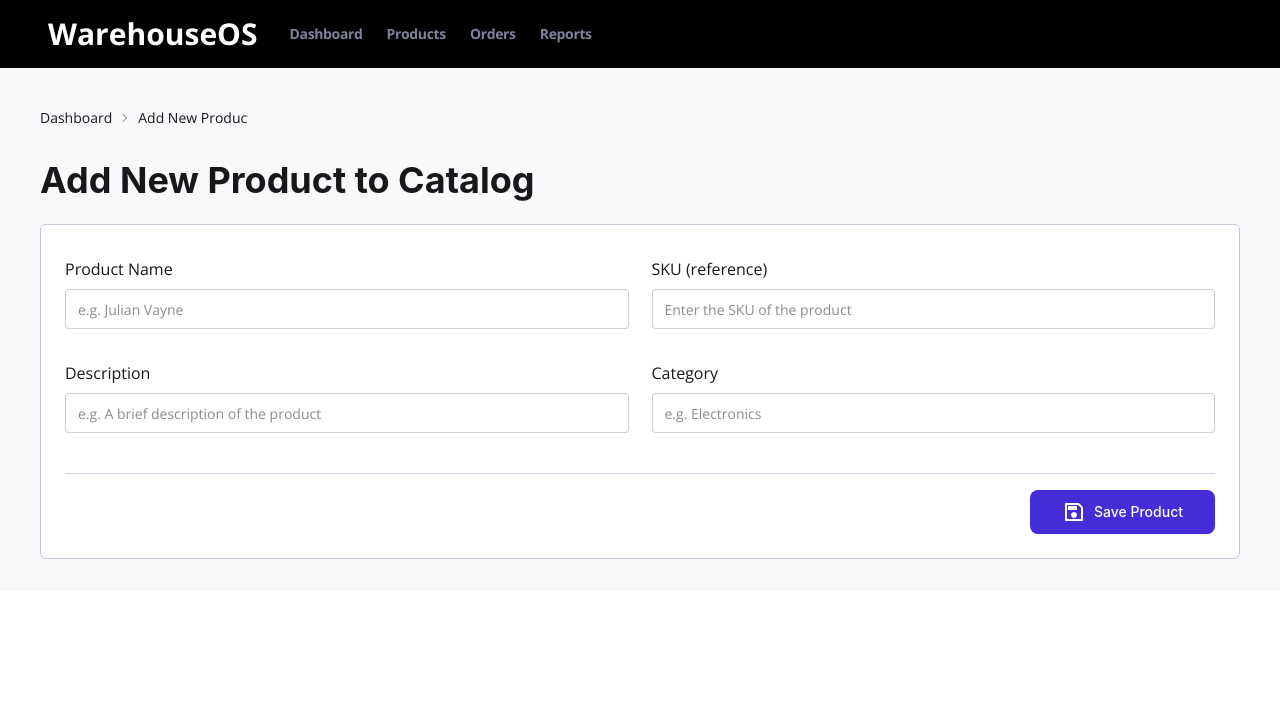
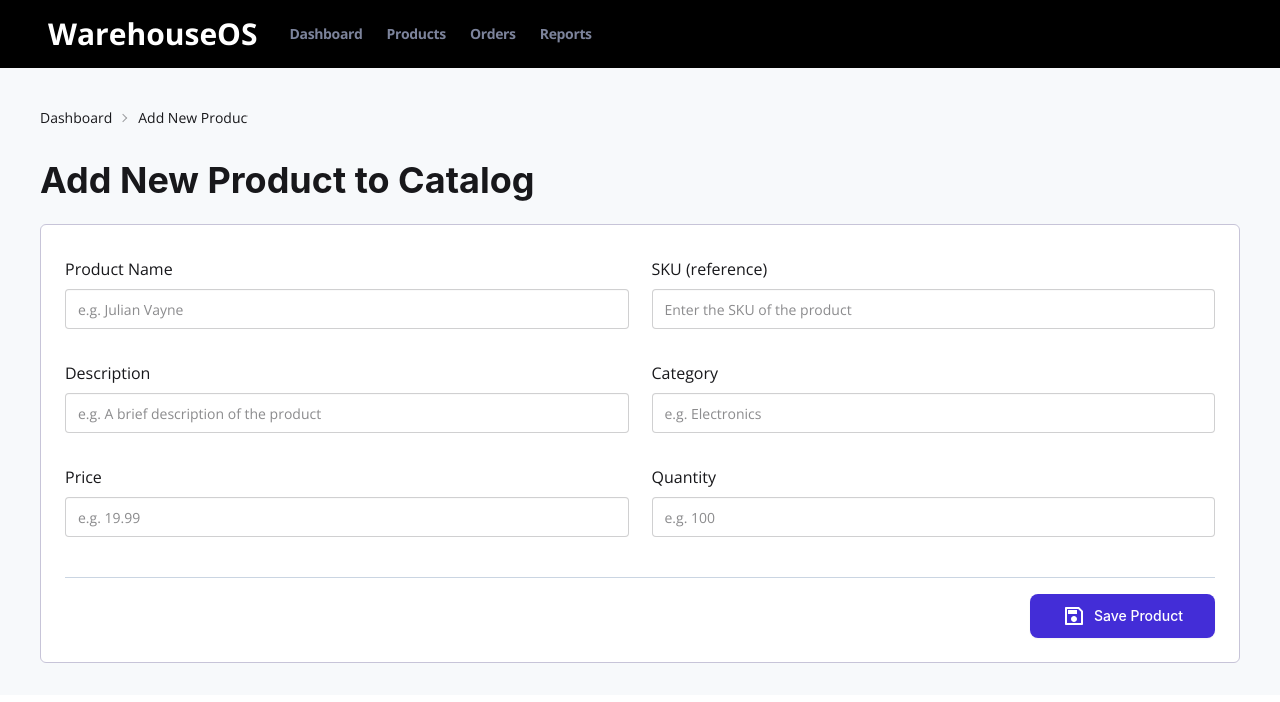
Before and after one commit to ayoub-jabiri/warehouse, a Next.js app: page /add-new-product in a window 1280 px wide. Shown: the top 702 px of the page. Built offline with nearby package versions, Linux system fonts and the light colour scheme; no server answers.

Commit message:
Set up the product model, zod validation schema, and finished the GET and POST methods in the products route

```diff
--- a/app/(protected)/add-new-product/page.tsx
+++ b/app/(protected)/add-new-product/page.tsx
@@ -6,16 +6,14 @@ import axios from "axios";
 import AlertPopup from "@/app/_components/layout/global/AlertPopup";
 import { ProductI } from "@/app/_types/Product";
 
-// interface FormErrors {
-//     title?: { error: string };
-//     author?: { error: string };
-//     image?: { error: string };
-//     isbn?: { error: string };
-//     category?: { error: string };
-//     status?: { error: string };
-//     yearOfPublication?: { error: string };
-//     description?: { error: string };
-// }
+interface FormErrors {
+    name?: { error: string };
+    sku?: { error: string };
+    description?: { error: string };
+    category?: { error: string };
+    price?: { error: string };
+    quantity?: { error: string };
+}
 
 export default function AddNewProduct() {
     const [newProductData, setNewProductData] = useState<ProductI>({
@@ -140,6 +138,40 @@ export default function AddNewProduct() {
                             </p> */}
                         </fieldset>
                     </div>
+                    <div className="flex justify-between">
+                        <fieldset className="fieldset w-[49%]">
+                            <legend className="fieldset-legend">Price</legend>
+                            <input
+                                type="text"
+                                className="input w-full"
+                                placeholder="e.g. 19.99"
+                                name="price"
+                                value={newProductData.price}
+                                onChange={handleChange}
+                            />
+                            {/* <p className="text-[#F44336] text-sm mt-2">
+                                {formErrors?.price &&
+                                    `* ${formErrors.price.error}`}
+                            </p> */}
+                        </fieldset>
+                        <fieldset className="fieldset w-[49%]">
+                            <legend className="fieldset-legend">
+                                Quantity
+                            </legend>
+                            <input
+                                type="text"
+                                className="input w-full"
+                                placeholder="e.g. 100"
+                                name="quantity"
+                                value={newProductData.quantity}
+                                onChange={handleChange}
+                            />
+                            {/* <p className="text-[#F44336] text-sm mt-2">
+                                {formErrors?.quantity &&
+                                    `* ${formErrors.quantity.error}`}
+                            </p> */}
+                        </fieldset>
+                    </div>
 
                     <div className="self-stretch pt-4 mt-4 border-t border-slate-300 inline-flex justify-end items-center gap-4">
                         <button className="size- px-8 py-2.5 bg-indigo-700 rounded-lg shadow-[0px_1px_2px_0px_rgba(0,0,0,0.05)] flex justify-start items-center gap-2 cursor-pointer">
--- /dev/null
+++ b/app/_back-end/_models/product.model.ts
@@ -0,0 +1,55 @@
+import { Schema, model, Document, models } from "mongoose";
+
+interface ProductI extends Document {
+    name: string;
+    description: string;
+    sku: string;
+    category: string;
+    price: string;
+    quantity: string;
+}
+
+const productSchema = new Schema<ProductI>(
+    {
+        name: {
+            type: String,
+            required: true,
+        },
+        description: {
+            type: String,
+            required: true,
+        },
+        sku: {
+            type: String,
+            required: true,
+            unique: true,
+        },
+        category: {
+            type: String,
+            required: true,
+        },
+        price: {
+            type: String,
+            required: true,
+        },
+        quantity: {
+            type: String,
+            required: true,
+        },
+    },
+    {
+        timestamps: true,
+        toJSON: {
+            transform(doc, ret) {
+                const { _id, __v, ...rest } = ret;
+
+                return {
+                    id: _id.toHexString(),
+                    ...rest,
+                };
+            },
+        },
+    }
+);
+
+export default models.Product || model<ProductI>("Product", productSchema);
--- /dev/null
+++ b/app/_back-end/_schemas/product.schema.ts
@@ -0,0 +1,34 @@
+import z from "zod";
+
+export const productSchema = z
+    .object({
+        name: z.string().min(1, { error: "The product name is required" }),
+        description: z
+            .string()
+            .min(1, { error: "The product description is required" }),
+        sku: z.string().min(1, { error: "The product SKU is required" }),
+        category: z
+            .string()
+            .min(1, { error: "The product category is required" }),
+        price: z.string().min(1, { error: "The product price is required" }),
+        quantity: z
+            .string()
+            .min(1, { error: "The product quantity is required" }),
+    })
+    .superRefine(({ price, quantity }, ctx) => {
+        if (+price <= 0) {
+            ctx.addIssue({
+                code: "custom",
+                message: "The price should be greater than 0",
+                path: ["price"],
+            });
+        }
+
+        if (+quantity <= 0) {
+            ctx.addIssue({
+                code: "custom",
+                message: "The price should be greater than 0",
+                path: ["price"],
+            });
+        }
+    });
--- /dev/null
+++ b/app/_back-end/_services/product.service.ts
@@ -0,0 +1,16 @@
+import Product from "@/app/_back-end/_models/product.model";
+import { type ProductI } from "@/app/_types/Product";
+
+export const getAllProducts = async (): Promise<ProductI[]> =>
+    await Product.find();
+
+export const getSingleProductById = async (
+    id: string
+): Promise<ProductI | null> => await Product.findById(id);
+
+export const getSingleProductBySku = async (
+    sku: string
+): Promise<ProductI | null> => await Product.findOne({ sku });
+
+export const addNewProduct = async (product: ProductI): Promise<ProductI> =>
+    await Product.create(product);
--- a/app/_lib/db.ts
+++ b/app/_lib/db.ts
@@ -3,12 +3,6 @@ import mongoose from "mongoose";
 const DATABASE_URL: string = process.env.DATABASE_URL!;
 
 export async function dbConnect() {
-
-    console.log("###############");
-    console.log(DATABASE_URL);
-    console.log("###############");
-
-
     try {
         await mongoose.connect(DATABASE_URL);
 
--- a/app/_types/Product.ts
+++ b/app/_types/Product.ts
@@ -1,4 +1,5 @@
 export interface ProductI {
+    id?: string;
     name: string;
     sku: string;
     description: string;
--- /dev/null
+++ b/app/api/products/route.ts
@@ -0,0 +1,84 @@
+import { productSchema } from "@/app/_back-end/_schemas/product.schema";
+import {
+    addNewProduct,
+    getAllProducts,
+    getSingleProductBySku,
+} from "@/app/_back-end/_services/product.service";
+import { dbConnect } from "@/app/_lib/db";
+import { internalError } from "@/app/_lib/internalError";
+import { ProductI } from "@/app/_types/Product";
+import { NextResponse } from "next/server";
+import z from "zod";
+
+export async function GET(request: Request) {
+    try {
+        await dbConnect();
+
+        const products = await getAllProducts();
+        return NextResponse.json(
+            { products: products },
+            {
+                status: 200,
+            }
+        );
+    } catch (error) {
+        console.log(error);
+
+        return internalError(error);
+    }
+}
+
+export async function POST(request: Request) {
+    try {
+        await dbConnect();
+
+        const { name, sku, description, category, price, quantity } =
+            await request.json();
+
+        productSchema.parse({
+            name,
+            sku,
+            description,
+            category,
+            price,
+            quantity,
+        });
+
+        const existingProduct = await getSingleProductBySku(sku);
+        if (existingProduct) {
+            return NextResponse.json(
+                { message: "Product with this SKU already exists" },
+                { status: 400 }
+            );
+        }
+
+        const newProduct: ProductI = await addNewProduct({
+            name,
+            sku,
+            description,
+            category,
+            price,
+            quantity,
+        });
+        return NextResponse.json(
+            { message: "Product added successfully", newProduct },
+            {
+                status: 201,
+            }
+        );
+    } catch (error) {
+        console.log(error);
+
+        if (error instanceof z.ZodError) {
+            return NextResponse.json(
+                {
+                    message: "Validation Failed!",
+                    errors: [...JSON.parse(error)],
+                },
+                { status: 400 }
+            );
+        }
+
+        return internalError(error);
+    }
+}
```
